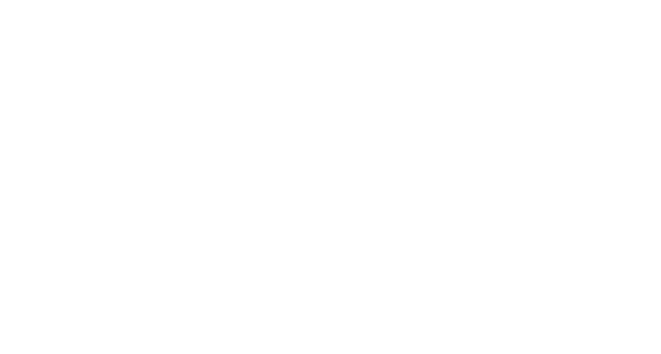
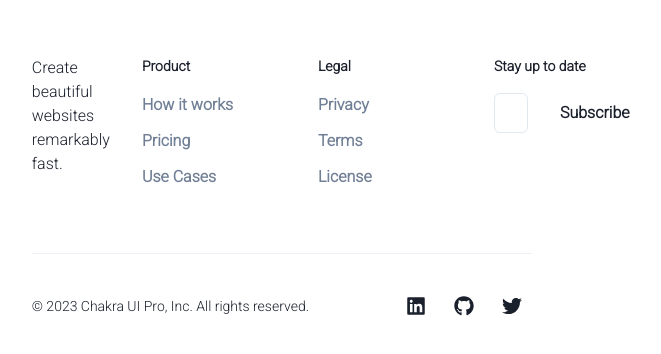
Before and after one commit to fehbs/darkTech, a React (Create React App) app in the folder client/: page /cart in a window 1280 px wide. Shown: the part 872-1226 px from the top of the page, without its empty margins (358-1019 px from the left). Before the commit the page ends 864 px from the top, so only its background shows below. Built offline with nearby package versions, Linux system fonts and the light colour scheme.

Commit message:
Created Footer  and added at the App

```diff
--- a/client/src/App.js
+++ b/client/src/App.js
@@ -4,6 +4,7 @@
 import CartScreen from "./screens/CartScreen";
 import ProductScreen from "./screens/ProductScreen";
 import ProductsScreen from "./screens/ProductsScreen";
+import Footer from "./components/Footer";
 
 function App() {
   return (
@@ -17,6 +18,7 @@
             <Route path="/cart" element={<CartScreen />}></Route>
           </Routes>
         </main>
+        <Footer />
       </Router>
     </ChakraProvider>
   );
--- /dev/null
+++ b/client/src/components/Footer.jsx
@@ -0,0 +1,104 @@
+import {
+  Button,
+  ButtonGroup,
+  Container,
+  Divider,
+  IconButton,
+  Input,
+  Stack,
+  Text,
+} from "@chakra-ui/react";
+import { FaGithub, FaLinkedin, FaTwitter } from "react-icons/fa";
+
+const Footer = () => (
+  <Container as="footer" role="contentinfo">
+    <Stack
+      spacing="8"
+      direction={{ base: "column", md: "row" }}
+      justify="space-between"
+      py={{ base: "12", md: "16" }}
+    >
+      <Stack spacing={{ base: "6", md: "8" }} align="start">
+        {/* <Logo /> */}
+        <Text color="muted">Create beautiful websites remarkably fast.</Text>
+      </Stack>
+      <Stack
+        direction={{ base: "column-reverse", md: "column", lg: "row" }}
+        spacing={{ base: "12", md: "8" }}
+      >
+        <Stack direction="row" spacing="8">
+          <Stack spacing="4" minW="36" flex="1">
+            <Text fontSize="sm" fontWeight="semibold" color="subtle">
+              Product
+            </Text>
+            <Stack spacing="3" shouldWrapChildren>
+              <Button variant="link">How it works</Button>
+              <Button variant="link">Pricing</Button>
+              <Button variant="link">Use Cases</Button>
+            </Stack>
+          </Stack>
+          <Stack spacing="4" minW="36" flex="1">
+            <Text fontSize="sm" fontWeight="semibold" color="subtle">
+              Legal
+            </Text>
+            <Stack spacing="3" shouldWrapChildren>
+              <Button variant="link">Privacy</Button>
+              <Button variant="link">Terms</Button>
+              <Button variant="link">License</Button>
+            </Stack>
+          </Stack>
+        </Stack>
+        <Stack spacing="4">
+          <Text fontSize="sm" fontWeight="semibold" color="subtle">
+            Stay up to date
+          </Text>
+          <Stack
+            spacing="4"
+            direction={{ base: "column", sm: "row" }}
+            maxW={{ lg: "360px" }}
+          >
+            <Input placeholder="Enter your email" type="email" required />
+            <Button variant="primary" type="submit" flexShrink={0}>
+              Subscribe
+            </Button>
+          </Stack>
+        </Stack>
+      </Stack>
+    </Stack>
+    <Divider />
+    <Stack
+      pt="8"
+      pb="12"
+      justify="space-between"
+      direction={{ base: "column-reverse", md: "row" }}
+      align="center"
+    >
+      <Text fontSize="sm" color="subtle">
+        &copy; {new Date().getFullYear()} Chakra UI Pro, Inc. All rights
+        reserved.
+      </Text>
+      <ButtonGroup variant="ghost">
+        <IconButton
+          as="a"
+          href="#"
+          aria-label="LinkedIn"
+          icon={<FaLinkedin fontSize="1.25rem" />}
+        />
+        <IconButton
+          as="a"
+          href="#"
+          aria-label="GitHub"
+          icon={<FaGithub fontSize="1.25rem" />}
+        />
+        <IconButton
+          as="a"
+          href="#"
+          aria-label="Twitter"
+          icon={<FaTwitter fontSize="1.25rem" />}
+        />
+      </ButtonGroup>
+    </Stack>
+  </Container>
+);
+
+export default Footer;
```
